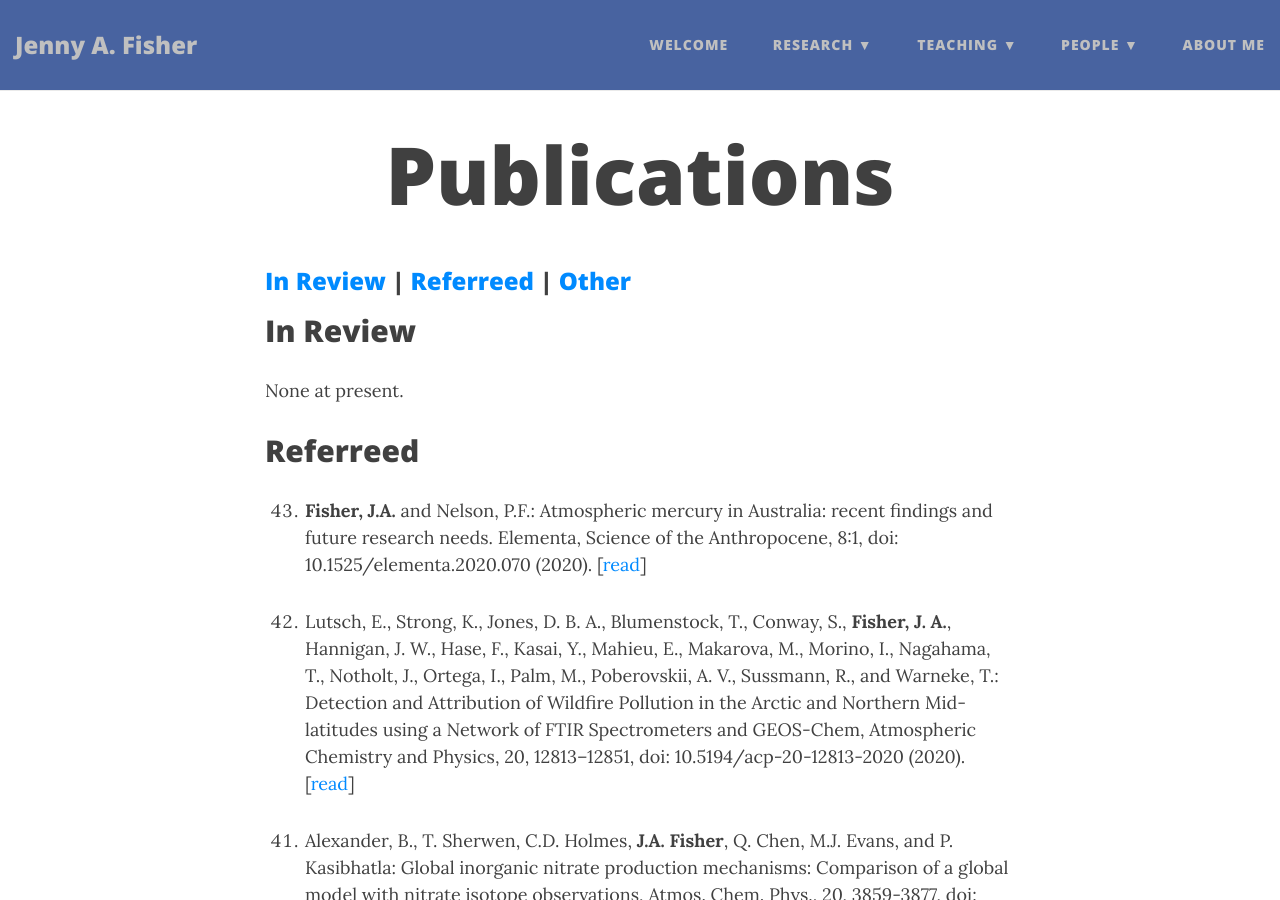
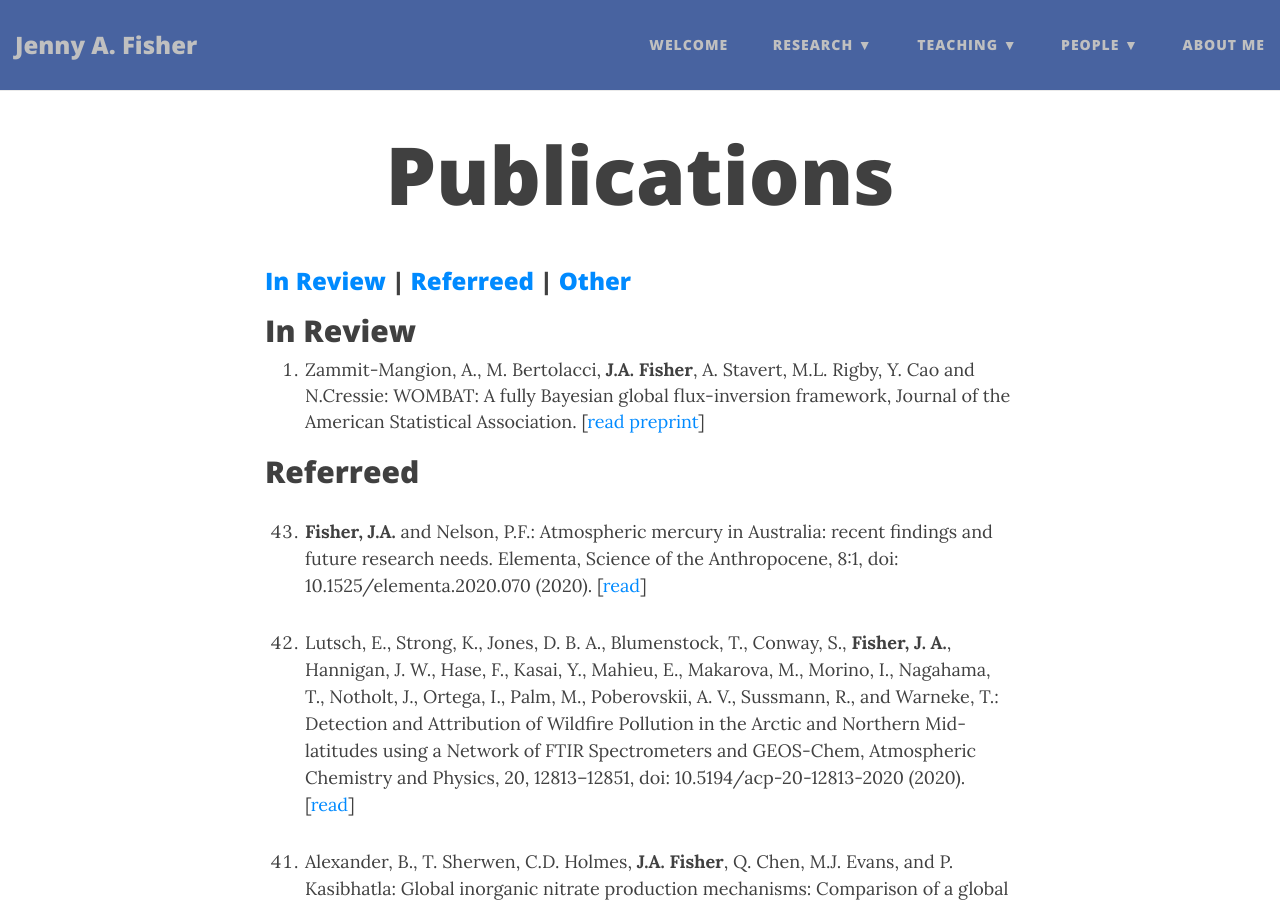
Before and after one commit to jennyfisher/jennyfisher.github.io, a Jekyll site: the page built from publications.md, in a window 1280 px wide and 900 px high. Built offline with Jekyll 4.4.1, drawn with Linux system fonts in a browser that asks for light colours; nearby versions of some CDN libraries.

Commit message:
Add CO2 flux JASA publicaton (arxiv version)

```diff
--- a/publications.md
+++ b/publications.md
@@ -7,7 +7,7 @@ title: Publications
 
 ## In Review
 
-None at present.
+1.	Zammit-Mangion, A., M. Bertolacci, **J.A. Fisher**, A. Stavert, M.L. Rigby, Y. Cao and N.Cressie: WOMBAT: A fully Bayesian global flux-inversion framework, Journal of the American Statistical Association. [[read preprint](https://arxiv.org/pdf/2102.04004.pdf)]
 
 ## Referreed
 
```
